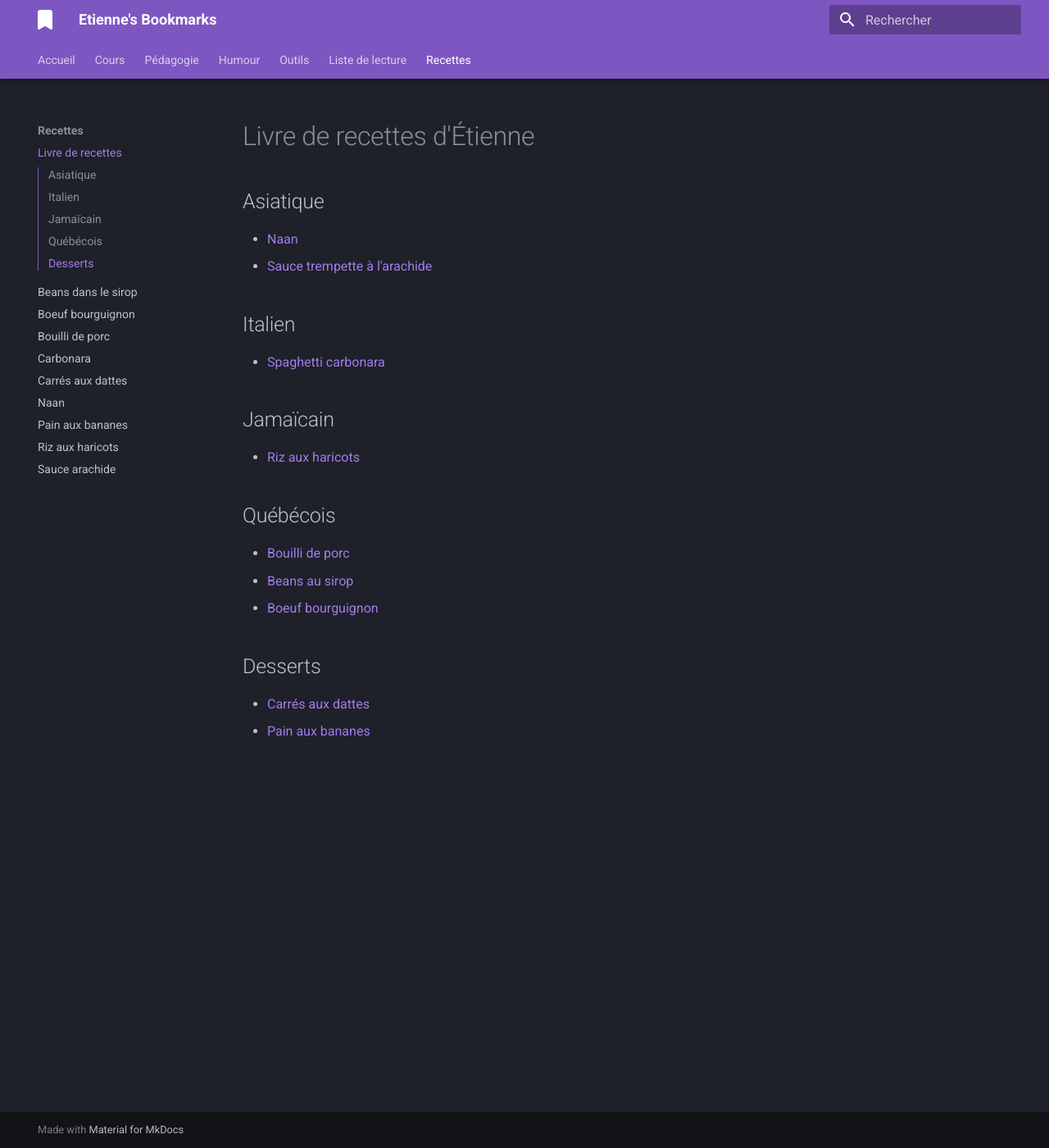
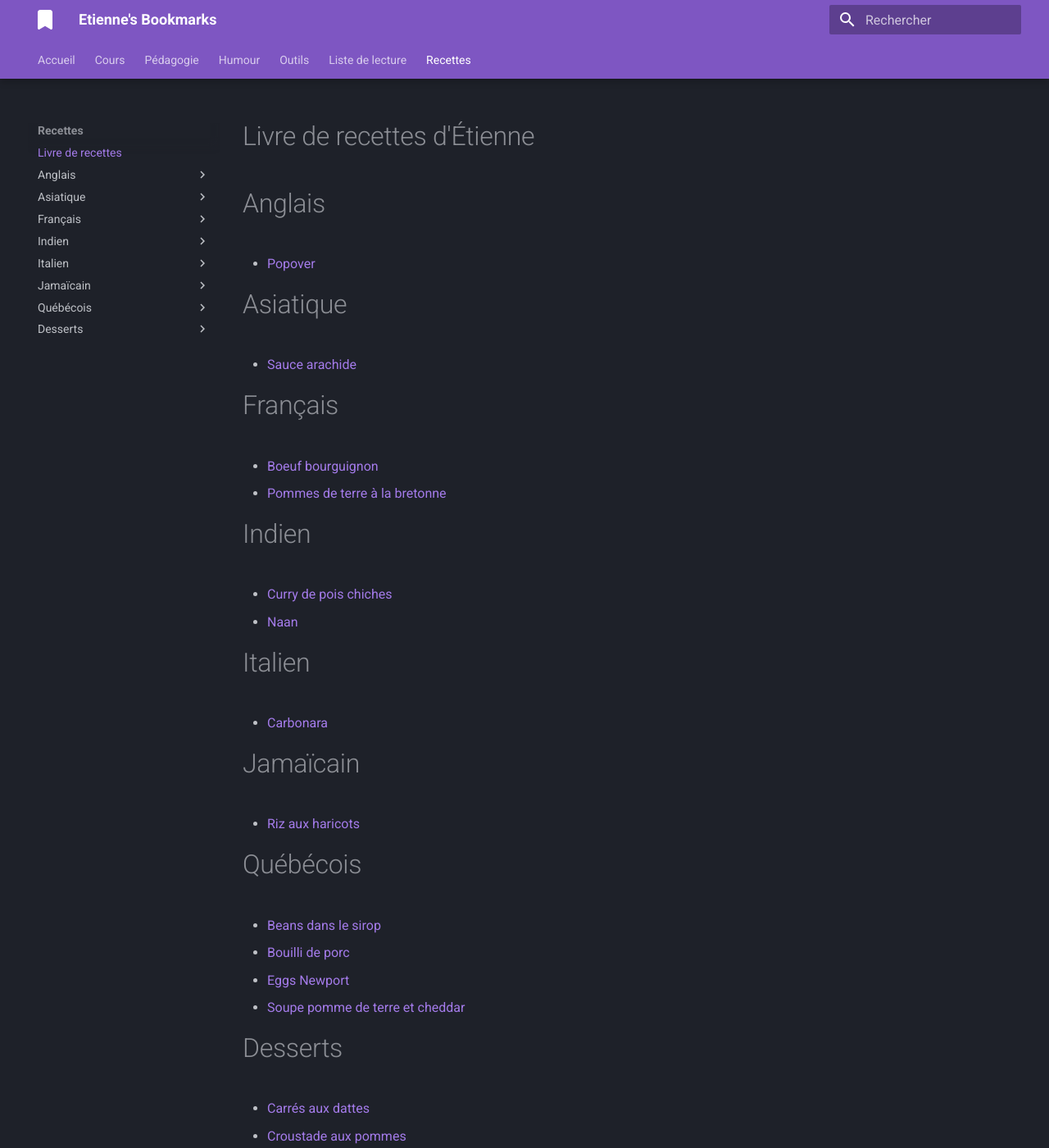
Before and after one commit to jaixan/bm, an MkDocs documentation site: the page built from docs/recettes/livre.md, in a window 1280 px wide and 1400 px high. Shown: the whole window at 82% size. Built offline with MkDocs 1.6.1 and Material for MkDocs 9.7.7, drawn with Linux system fonts in a browser that asks for light colours; some of the changed text lies outside the part shown.

Commit message:
lot 2 de recettes

```diff
--- a/docs/recettes/livre.md
+++ b/docs/recettes/livre.md
@@ -1,25 +1,43 @@
 # Livre de recettes d'Étienne
 
-## Asiatique
+# Anglais
 
+- [Popover](popover.md)
+
+# Asiatique
+
+- [Sauce arachide](sauce-arachide.md)
+
+# Français
+
+- [Boeuf bourguignon](boeuf-bourguignon.md)
+- [Pommes de terre à la bretonne](pommes-terre-bretonnes.md)
+
+# Indien
+
+- [Curry de pois chiches](curry-pois-chiches.md)
 - [Naan](naan.md)
-- [Sauce trempette à l'arachide](sauce-arachide.md)
 
-## Italien
+# Italien
 
-- [Spaghetti carbonara](carbonara.md)
+- [Carbonara](carbonara.md)
 
-## Jamaïcain
+# Jamaïcain
 
 - [Riz aux haricots](riz-aux-haricots.md)
 
-## Québécois
+# Québécois
 
+- [Beans dans le sirop](beans.md)
 - [Bouilli de porc](bouilli-de-porc.md)
-- [Beans au sirop](beans.md)
-- [Boeuf bourguignon](boeuf-bourguignon.md)
+- [Eggs Newport](eggs-newport.md)
+- [Soupe pomme de terre et cheddar](soupe-patates-cheddar.md)
 
-## Desserts
+# Desserts
 
 - [Carrés aux dattes](carres-aux-dattes.md)
+- [Croustade aux pommes](croustade-pommes.md)
+- [Gâteau Graham](gateau-graham.md)
+- [Grand-père dans le sirop](grand-pere.md)
 - [Pain aux bananes](pain-bananes.md)
+- [Renversé aux fraises](renverse-aux-fraises.md)
--- a/mkdocs.yml
+++ b/mkdocs.yml
@@ -21,15 +21,33 @@ nav:
   - 'Liste de lecture': readinglist.md
   - 'Recettes':
       - 'Livre de recettes': recettes/livre.md
-      - 'Beans dans le sirop': recettes/beans.md
-      - 'Boeuf bourguignon': recettes/boeuf-bourguignon.md
-      - 'Bouilli de porc': recettes/bouilli-de-porc.md
-      - 'Carbonara': recettes/carbonara.md
-      - 'Carrés aux dattes': recettes/carres-aux-dattes.md
-      - 'Naan': recettes/naan.md
-      - 'Pain aux bananes': recettes/pain-bananes.md
-      - 'Riz aux haricots': recettes/riz-aux-haricots.md
-      - 'Sauce arachide': recettes/sauce-arachide.md
+      - 'Anglais':
+          - 'Popover': recettes/popover.md
+      - 'Asiatique':
+          - 'Sauce arachide': recettes/sauce-arachide.md
+      - 'Français':
+          - 'Boeuf bourguignon': recettes/boeuf-bourguignon.md
+          - 'Pommes de terre à la bretonne': recettes/pommes-terre-bretonnes.md
+      - 'Indien':
+          - 'Curry de pois chiches': recettes/curry-pois-chiches.md
+          - 'Naan': recettes/naan.md
+      - 'Italien':
+          - 'Carbonara': recettes/carbonara.md
+      - 'Jamaïcain':
+          - 'Riz aux haricots': recettes/riz-aux-haricots.md
+      - 'Québécois':
+          - 'Beans dans le sirop': recettes/beans.md
+          - 'Bouilli de porc': recettes/bouilli-de-porc.md
+          - 'Eggs Newport': recettes/eggs-newport.md
+          - 'Soupe de pommes de terre et cheddar': recettes/soupe-patates-cheddar.md
+      - 'Desserts':
+          - 'Carrés aux dattes': recettes/carres-aux-dattes.md
+          - 'Croustade aux pommes': recettes/croustade-pommes.md
+          - 'Gâteau graham': recettes/gateau-graham.md
+          - 'Grand-père dans le sirop': recettes/grand-pere.md
+          - 'Pain aux bananes': recettes/pain-bananes.md
+          - 'Renversé aux fraises': recettes/renverse-aux-fraises.md
+
 theme:
   name: material
   favicon: images/red-bookmark.png
```
Also changed, not shown: docs/recettes/croustade-pommes.md (added, +37 -0 lines), docs/recettes/curry-pois-chiches.md (added, +38 -0 lines), docs/recettes/eggs-newport.md (added, +20 -0 lines), docs/recettes/gateau-graham.md (added, +16 -0 lines), docs/recettes/grand-pere.md (added, +25 -0 lines), docs/recettes/pommes-terre-bretonnes.md (added, +18 -0 lines), docs/recettes/popover.md (added, +31 -0 lines), docs/recettes/renverse-aux-fraises.md (added, +24 -0 lines), docs/recettes/soupe-patates-cheddar.md (added, +29 -0 lines).
